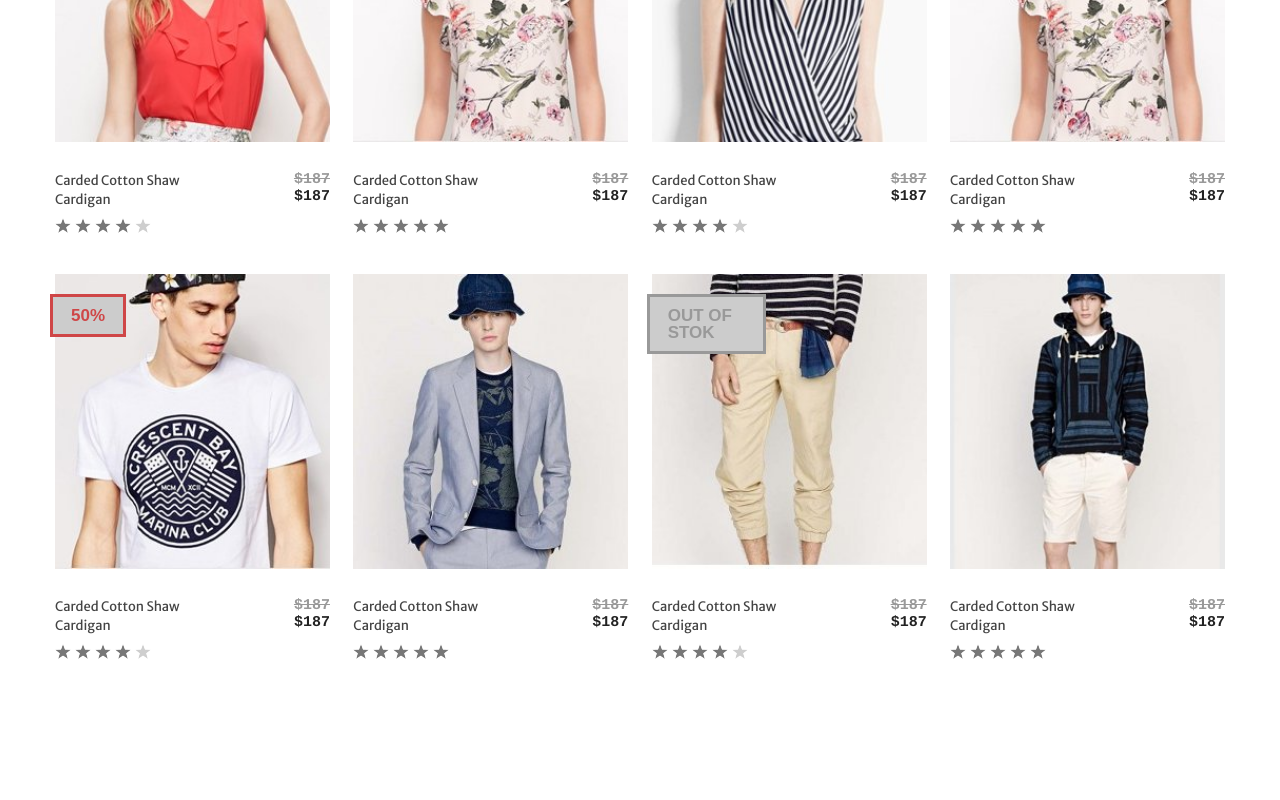
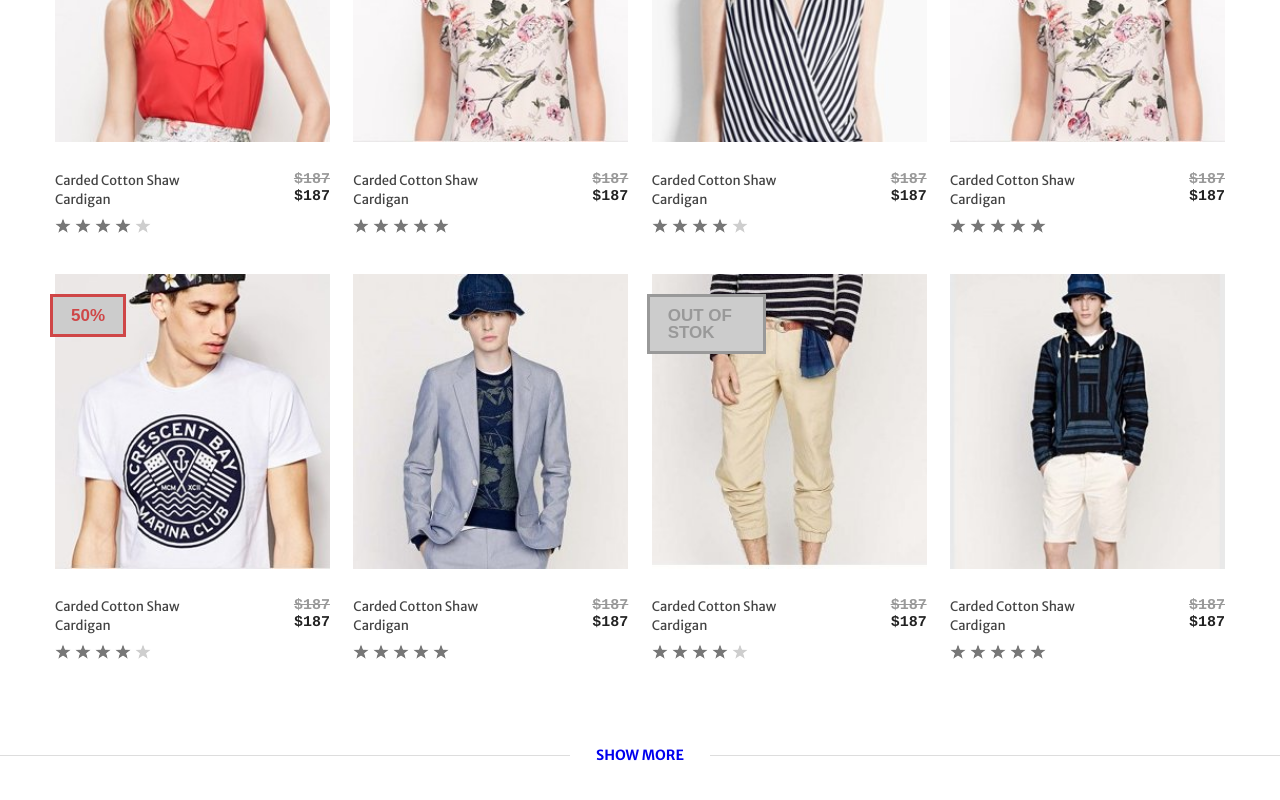
Before and after one commit to MAG1980/Fengo, a website: page app/index.html in a window 1280 px wide. Shown: the part 2473-3273 px from the top of the page. Before the commit the page ends 3157 px from the top, so only its background shows below. Drawn offline with nearby package versions, Linux system fonts and the light colour scheme.

Commit message:
Добавил полосу Show More

```diff
--- a/app/index.html
+++ b/app/index.html
@@ -471,6 +471,12 @@
                 </div>
             </div>
         </div>
+        <div class="products__footer">
+            <div class="products__footer-line"></div>
+            <div class="products__footer-text"><a href="#" class="products__footer-link">show more</a></div>
+            <div class="products__footer-line"></div>
+        </div>
+
     </section>
 
 
--- a/app/scss/style.scss
+++ b/app/scss/style.scss
@@ -720,4 +720,32 @@ h4 {
         color: #999999;
         background-color: #cccccc;
     }
+    &__footer {
+        display: flex;
+        justify-content: space-between;
+        align-items: center;
+    }
+    &__footer-line {
+        flex-grow: 1;
+        border-bottom: 1px solid #dddddd;
+    }
+    &__footer-text {
+        min-width: 11%;
+        font-family: "Merriweather Sans";
+        font-size: 14px;
+        line-height: 17px;
+        font-weight: 700;
+        text-transform: uppercase;
+        color: #555555;
+    }
+    &__footer-link {
+        display: block;
+        text-align: center;
+        text-decoration: none;
+        padding: 80px 20px;
+        transition: 0.3s;
+        &:hover {
+            color: $accent;
+        }
+    }
 }
```
Also changed, not shown: app/css/style.min.css.
